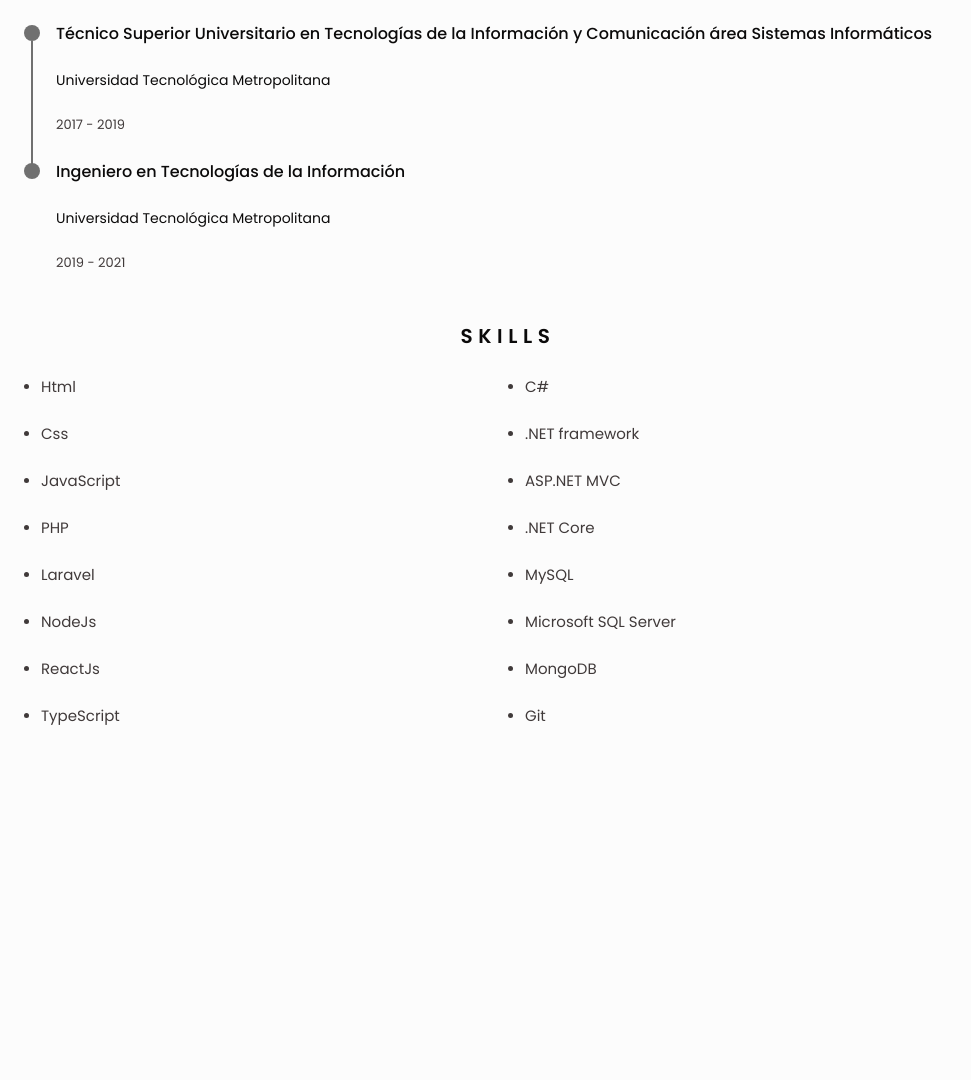
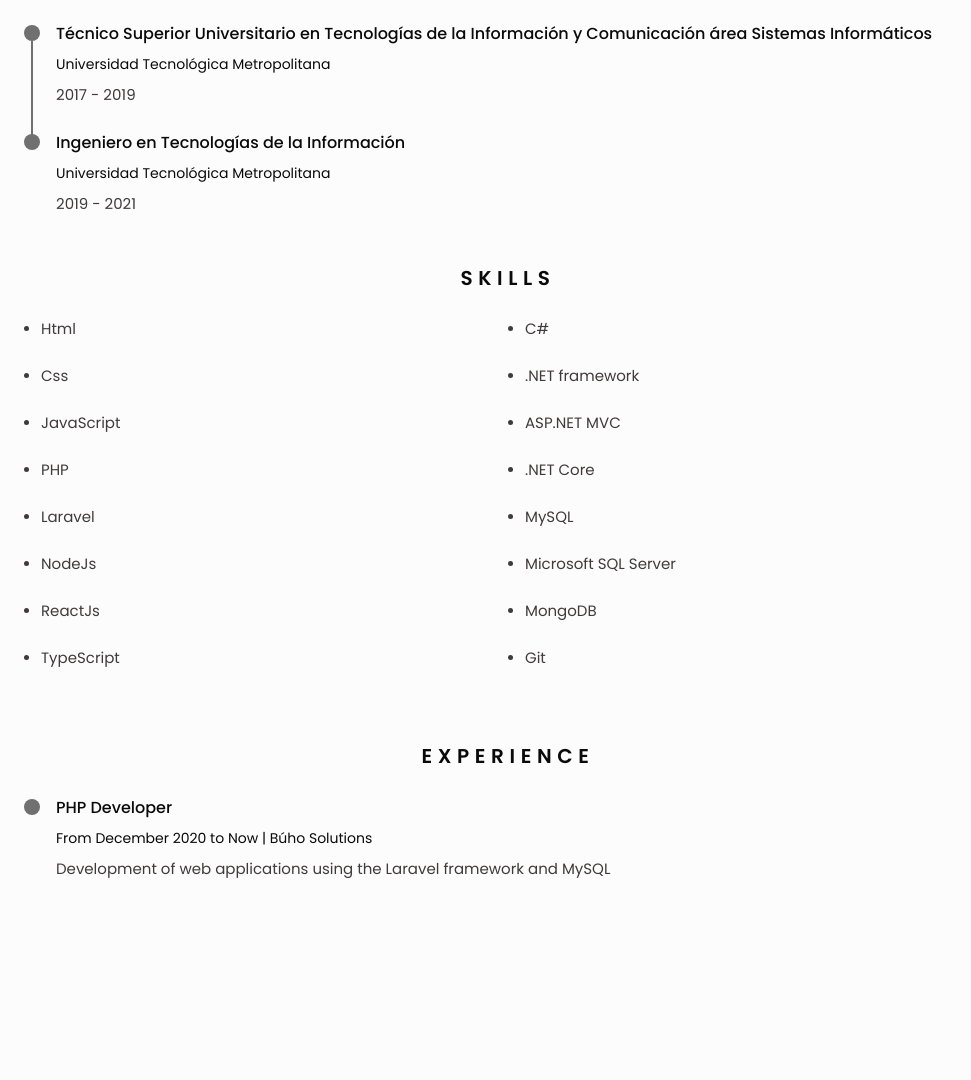
Before and after one commit to GreedSource/greedsource.github.io, a plain HTML site: page index.html in a window 1280 px wide. Shown: the part 948-2028 px from the top of the page, without its empty margins (0-971 px from the left). Drawn offline with nearby package versions, Linux system fonts and the light colour scheme.

Commit message:
experiences

```diff
--- a/assets/css/styles.css
+++ b/assets/css/styles.css
@@ -146,7 +146,7 @@ img{
     position: fixed;
     bottom: -100%;
     left: 0;
-    width: 0;
+    width: 100%;
     padding: 2rem 1.5rem;
     background-color: var(--body-color);
     box-shadow: 0 1px 4px rgba(0, 0, 0, 0.1);
@@ -300,15 +300,15 @@ img{
 }
 
 /*========== EDUCATION AND EXPERIENCE ==========*/
-.education__content {
+.education__content, .experience__content {
   display: flex;
 }
 
-.education__time {
+.education__time, .experience__time {
   padding-right: 1rem;
 }
 
-.education__rounder {
+.education__rounder, .experience__rounder {
   position: relative;
   display: block;
   width: 16px;
@@ -318,7 +318,7 @@ img{
   margin-top: .25rem;
 }
 
-.education__line {
+.education__line, .experience__line {
   display: block;
   width: 2px;
   height: 110%;
@@ -326,16 +326,20 @@ img{
   transform: translate(7px, 0);
 }
 
-.education__title {
+.education__data, .experience__data {
+  gap: .5rem;
+}
+
+.education__title, .experience__title {
   font-size: var(--h3-font-size);
 }
 
-.education__studies {
+.education__studies, .experience__company {
   font-size: var(--small-font-size);
   color: var(--title-color)
 }
 
-.education__year {
+.education__year, ..experience__year {
   font-size: var(--smaller-font-size);
 }
 
--- a/index.html
+++ b/index.html
@@ -225,7 +225,24 @@
                 <div class="resume__right">
                     <!--========== EXPERIENCE ==========-->
                     <section class="experience section" id="experience">
+                        <h2 class="section-title">Experience</h2>
 
+                        <div class="experience__container bd-grid">
+                            <!-- BEGIN EXPERIENCE CONTENT -->
+                            <div class="experience__content">
+                                <div class="experience__time">
+                                    <span class="experience__rounder"></span>
+                                    <!-- <span class="experience__line"></span> -->
+                                </div>
+
+                                <div class="experience__data bd-grid">
+                                    <h3 class="experience__title">PHP Developer</h3>
+                                    <span class="experience__company">From December 2020 to Now | Búho Solutions</span>
+                                    <span class="experience__description">Development of web applications using the Laravel framework and MySQL </span>
+                                </div>
+                            </div>
+                            <!-- END EXPERIENCE CONTENT -->
+                        </div>
                     </section>
 
                     <!--========== CERTIFICATES ==========-->
```
